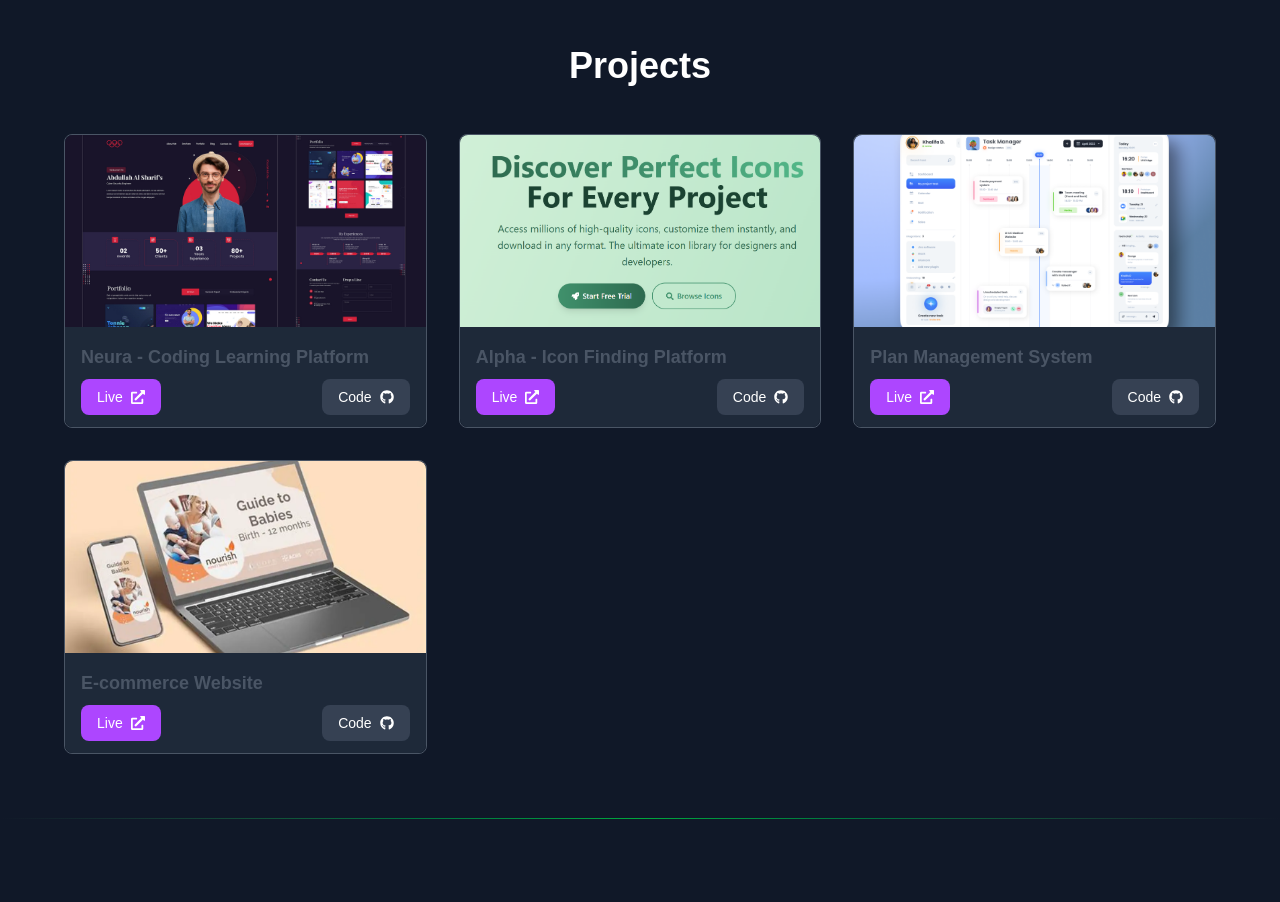
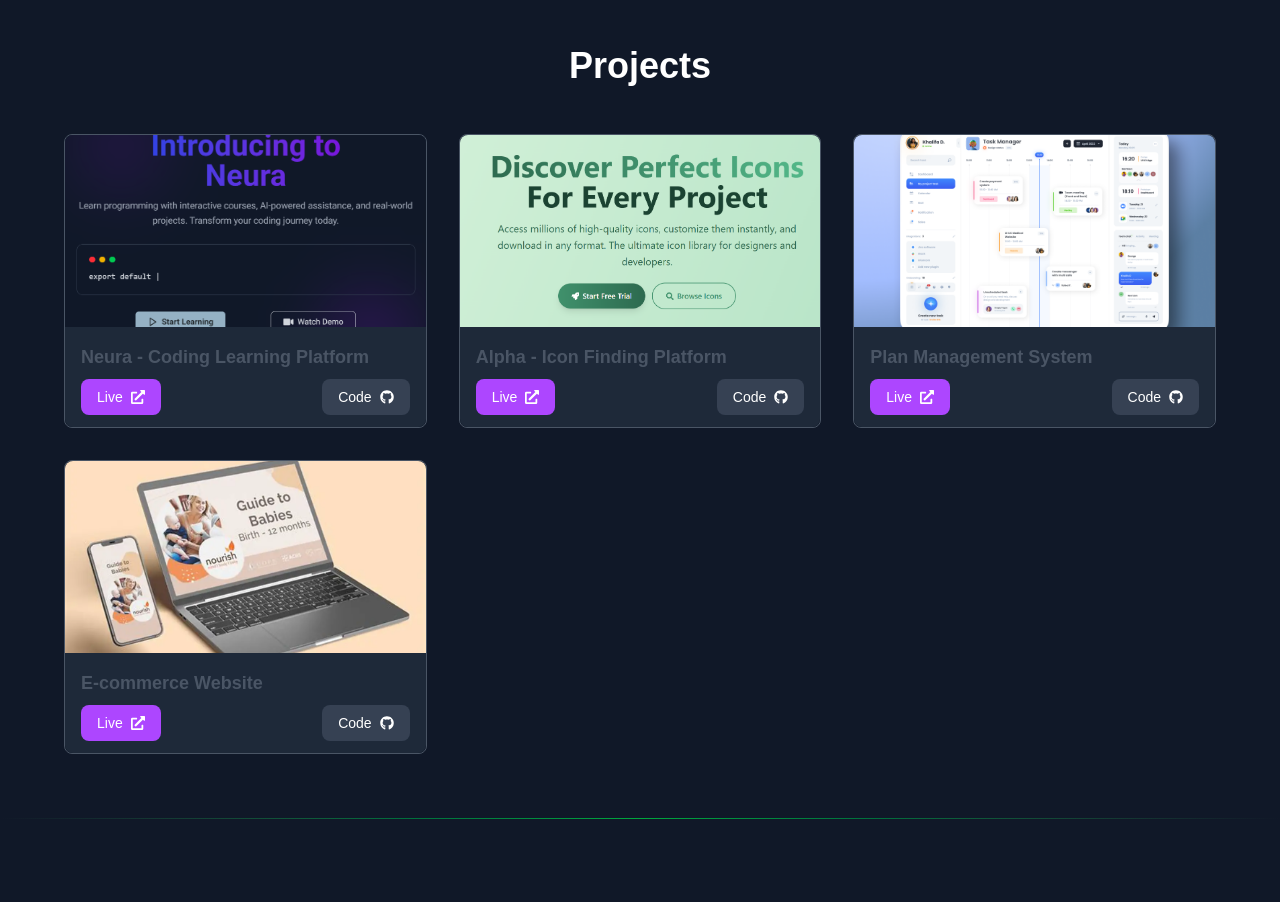
Before and after one commit to dev-mosarof66/PORTFOLIO, a Next.js app: page / in a window 1280 px wide. Shown: the part 1620-2522 px from the top of the page. Built offline with nearby package versions, Linux system fonts and the light colour scheme.

Commit message:
images for project added

```diff
--- a/src/components/projects.tsx
+++ b/src/components/projects.tsx
@@ -3,9 +3,9 @@ import React from "react";
 import { motion } from "framer-motion";
 import { FaExternalLinkAlt, FaGithub } from "react-icons/fa";
 import ecommerceImage from "@/../public/ecommerce.webp";
-import portfolioImage from "@/../public/portfolio.jpg";
 import taskManagerImage from "@/../public/taskmanager.png";
 import AlphaIcon from '@/../public/alpha.png';
+import AIcon from "@/../public/ai-tutor.png";
 import Image, { StaticImageData } from "next/image";
 import Link from "next/link";
 import { GlowingEffect } from "./ui/glowing-effect";
@@ -14,8 +14,8 @@ const dummyProjects = [
   {
     id: 1,
     title: "Neura - Coding Learning Platform",
-    image: portfolioImage,
-    live: "#",
+    image: AIcon,
+    live: "https://ai-tutor-gules-sigma.vercel.app/",
     code: "https://github.com/dev-mosarof66/AI-TUTOR",
   },
   {
```
Also changed, not shown: public/ai-tutor.png (added).
